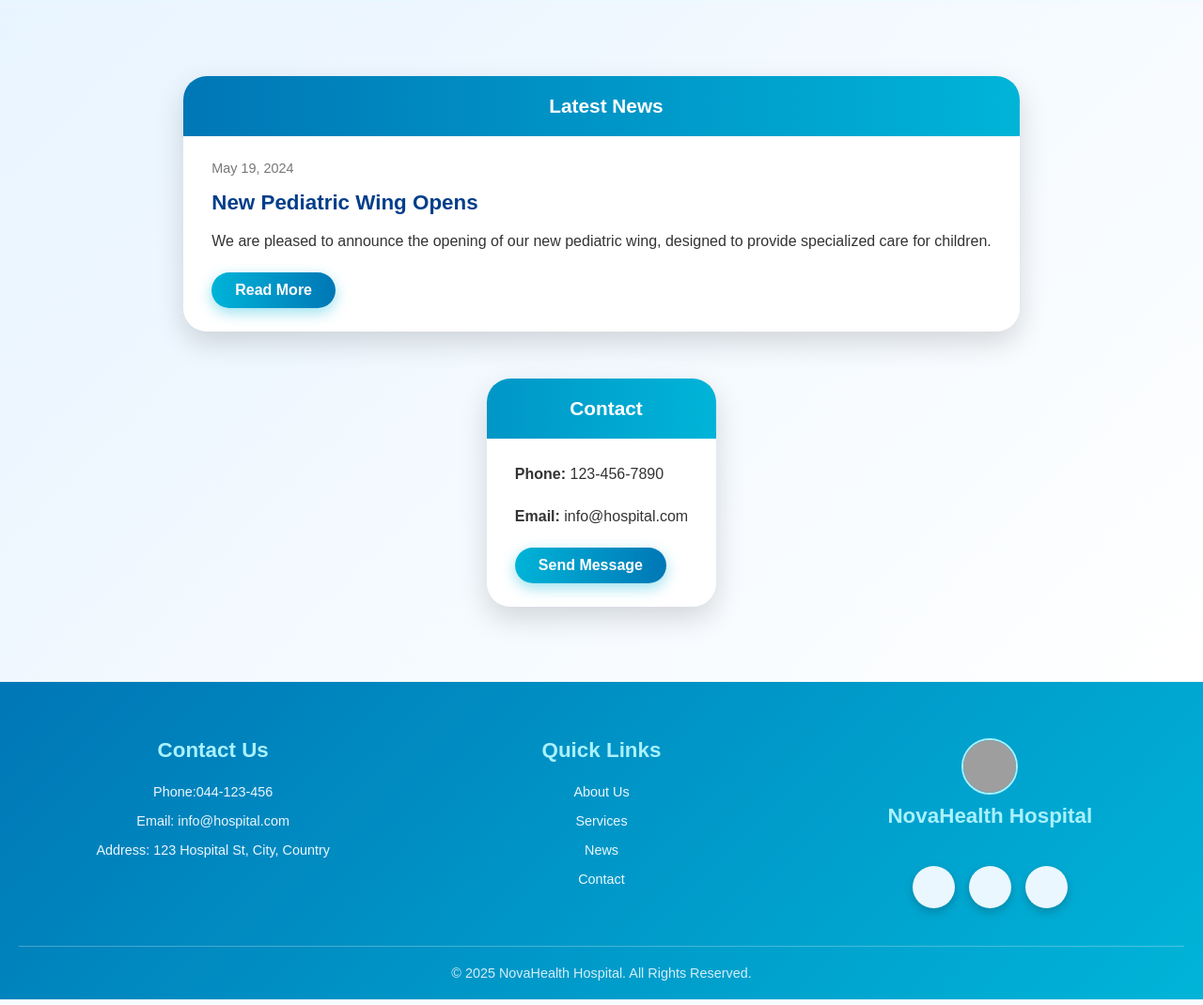
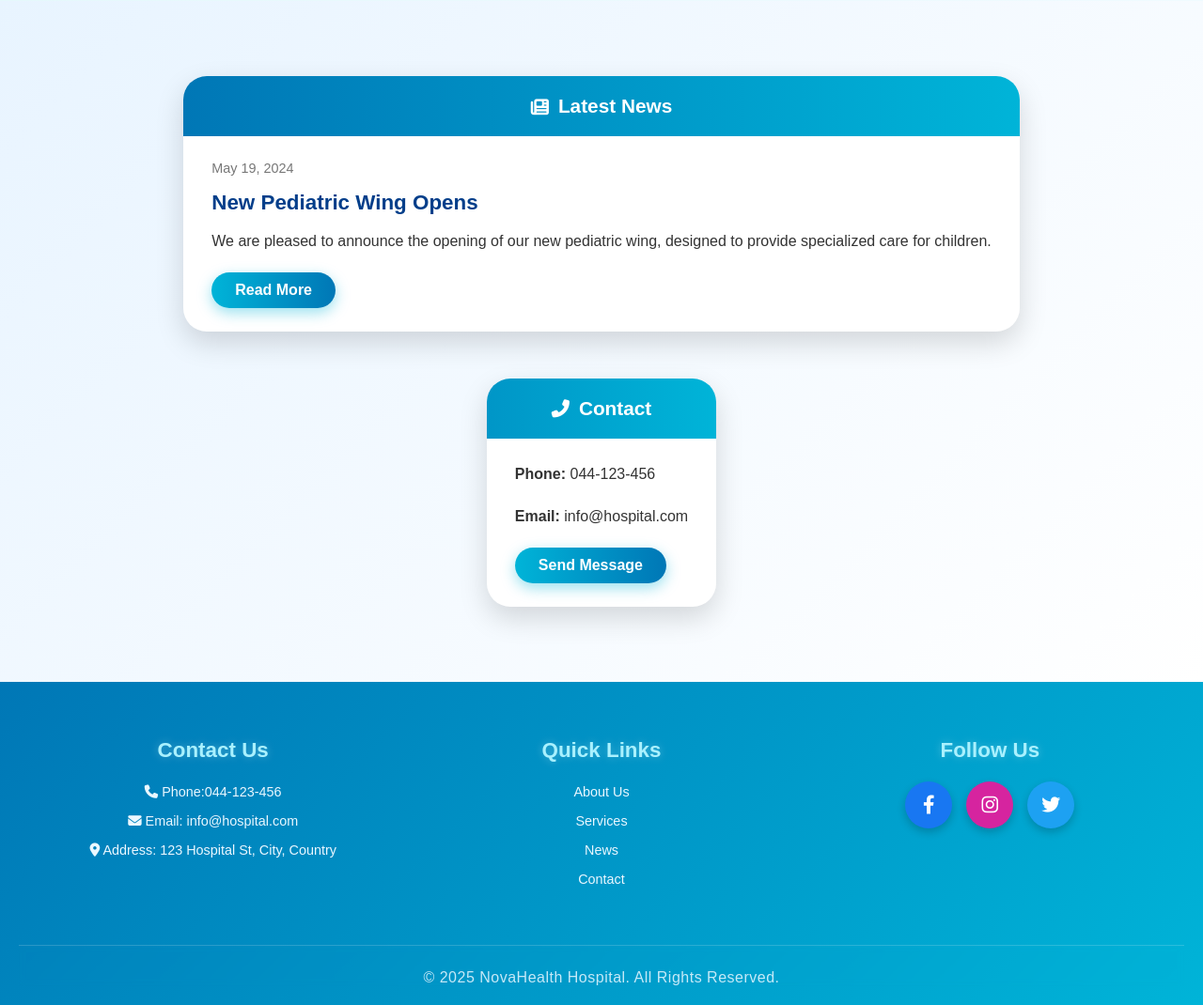
Before and after one commit to antikazogaj/Hospital-Management, a PHP site: page /Home.html in a window 1280 px wide. Shown: the part 1815-2885 px from the top of the page at 94% size. Run offline with PHP 8.4, Linux system fonts and the light colour scheme; grey boxes are pictures that could not be loaded.

Commit message:
Home Page

```diff
--- a/Home.css
+++ b/Home.css
@@ -614,16 +614,18 @@ footer {
 .footer-section:nth-child(2) { animation-delay: 0.4s; }
 .footer-section:nth-child(3) { animation-delay: 0.6s; }
 
-.footer-section:hover{
+ .footer-section:hover{
   transform: translateY(-10px);
   box-shadow: 0 10px 25px rgba(0, 0, 0, 0.2);
 }
+
+/* Tituj dhe tekst */
 .footer-section h3 {
   font-size: 1.4rem;
   margin-bottom: 20px;
   color: #a9f1ff;
   font-weight: 600;
-  text-shadow: 0 0 8px rgba(255, 255, 255, 0.3s);
+  text-shadow: 0 0 8px rgba(255, 255, 255, 0.3);
 }
 
 .footer-section p, .footer-section ul{
@@ -631,10 +633,12 @@ footer {
   line-height: 1.6;
   color: #eaf7ff;
 }
+
 .footer-section ul{
   list-style: none;
   padding: 0;
 }
+
 .footer-section ul li{
   margin: 8px 0;
 }
@@ -648,9 +652,9 @@ footer {
 .footer-section a:hover{
   color: #fff;
   text-shadow: 0 0 10px #a9f1ff;
-
 }
 
+/* Logo footer */
 .footer-logo {
   display: flex;
   flex-direction: column;
@@ -666,6 +670,7 @@ footer {
   margin-bottom: 10px;
   transition: transform 0.4s ease, box-shadow 0.4s ease;
 }
+
 .footer-logo-img:hover{
   transform: scale(1.2) rotate(10deg);
   box-shadow: 0 0 20px #48cae4;
@@ -677,45 +682,58 @@ footer {
   gap: 15px;
   margin-top: 10px;
 }
+
 .social-icon{
-  display: inline-block;
-  width: 45px;
-  height: 45px;
-  background: #eaf7ff;
-  color: #0077b6;
-  border-radius: 50%;
-  text-align: center;
-  line-height: 45px;
-  font-size: 1.2rem;
-  transition: all 0.4s ease;
+  display: inline-flex;
+  align-items: center;
+  justify-content: center;
+  width: 50px;
+  height: 50px;
+  background: #fff;   /* sfond i bardhë që duket gjithmonë */
+  color: #0077b6;    /* ngjyra fillestare e ikonës */
+  border-radius: 50%; /* bën rrumbullake */
+  font-size: 20px;
+  transition: all 0.3s ease;
   box-shadow: 0 4px 10px rgba(0, 0, 0, 0.2);
+  text-decoration: none;
 }
+
+/* Hover efekt modern */
 .social-icon:hover{
-  background: #00b4d8;
+  background: #00b4d8; /* sfond i kaltër kur hover */
   color: #fff;
-  transform: translateY(-5px) scale(1.2) rotate(5deg);
+  transform: translateY(-5px) scale(1.2);
   box-shadow: 0 6px 20px rgba(0, 180, 216, 0.5);
 }
-.footer-bottom{
+
+/* Ngjyra brand për secilin rrjet social */
+.social-icon.facebook{ background: #1877f2; color: #fff; }
+.social-icon.instagram{ background: #d6249f; color: #fff; }
+.social-icon.twitter{ background: #1da1f2; color: #fff; }
+
+/* Footer bottom */
+.footer-bottom {
   text-align: center;
-  margin-top: 40px;
-  padding-top: 20px;
-  border-top: 1px solid rgba(255, 255, 255, 0.3);
-  font-size: 0.9rem;
-  opacity: 0.9;
+  margin-top: 50px;
+  padding: 25px 0 0;
+  border-top: 1px solid rgba(255, 255, 255, 0.2);
+  font-size: 1rem;
+  letter-spacing: 0.5px;
+  opacity: 0.85;
   color: #eaf7ff;
+  backdrop-filter: blur(3px);
 }
 
-/*Animations per pjesen e footer*/
+
+/* Animacion per footer */
 @keyframes fadeUpFooter {
   to{
     opacity: 1;
     transform: translateY(0);
   }
-
 }
 
-/*Responsive*/
+/* Responsive */
 @media (max-width:900px) {
   .footer-container{
     flex-direction: column;
--- a/Home.html
+++ b/Home.html
@@ -109,7 +109,7 @@
       <i class="fas fa-phone-alt"></i> Contact
     </div>
     <div class="contact-details">
-      <p><strong>Phone:</strong> 123-456-7890</p>
+      <p><strong>Phone:</strong> 044-123-456</p>
       <p><strong>Email:</strong> info@hospital.com</p>
       <a href="contact.html" class="btn-contact">Send Message</a>
     </div>
@@ -140,18 +140,24 @@
 
     <!-- Kolona per Logo dhe Social Media -->
     <div class="footer-section">
-      <div class="footer-logo">
-        <img src="images/hospital-logo.jpg" alt="Hospital Logo" class="footer-logo-img" />
-        <h3>NovaHealth Hospital</h3>
-      </div>
-      <div class="social-media">
-        <a href="#" class="social-icon"><i class="fab fa-facebook-f"></i></a>
-        <a href="#" class="social-icon"><i class="fab fa-twitter"></i></a>
-        <a href="#" class="social-icon"><i class="fab fa-instagram"></i></a>
-      </div>
+  <h3>Follow Us</h3>
+  <div class="social-media">
+    <a href="#" class="social-icon facebook"><i class="fab fa-facebook-f"></i></a>
+    <a href="#" class="social-icon instagram"><i class="fab fa-instagram"></i></a>
+    <a href="#" class="social-icon twitter"><i class="fab fa-twitter"></i></a>
+  </div>
+</div>
+
+<!-- Font Awesome CDN -->
+<link rel="stylesheet" href="https://cdnjs.cloudflare.com/ajax/libs/font-awesome/6.4.0/css/all.min.css">
+
+  </div>
+
+
+<!-- Font Awesome CDN -->
+<link rel="stylesheet" href="https://cdnjs.cloudflare.com/ajax/libs/font-awesome/6.4.0/css/all.min.css">
     </div>
 
-  </div>
 
   <!-- Footer Bottom -->
   <div class="footer-bottom">
```
